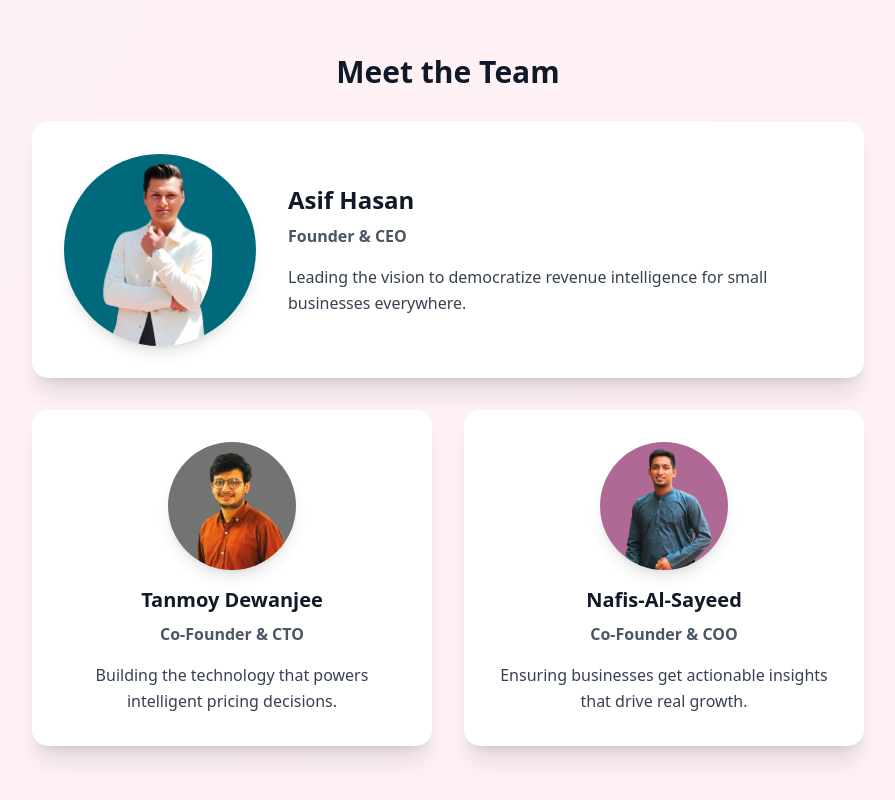
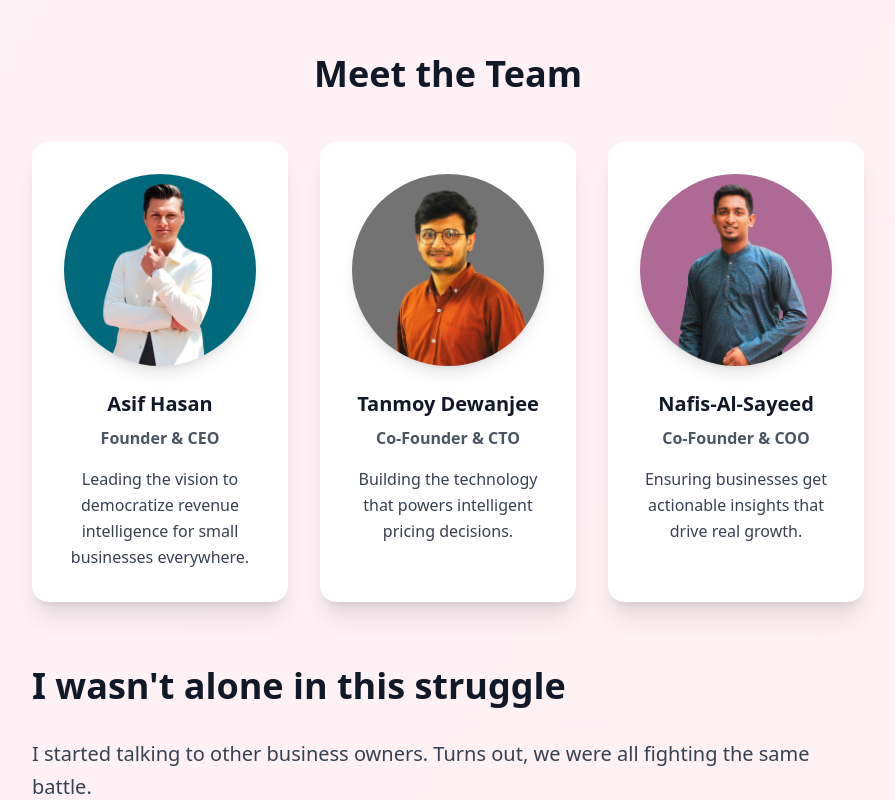
Before and after one commit to SadiSolo/Clouvie, a React (Vite) app: page /about in a window 1280 px wide. Shown: the part 1560-2360 px from the top of the page, without its empty margins (192-1087 px from the left). Built offline with nearby package versions, Linux system fonts and the light colour scheme.

Commit message:
joy updated ui of about seciton

```diff
--- a/src/pages/AboutUs.tsx
+++ b/src/pages/AboutUs.tsx
@@ -108,41 +108,37 @@ export default function AboutUs() {
 
           {/* Team Section */}
           <div className="mb-16">
-            <h2 className="text-3xl font-bold text-gray-900 mb-8 text-center">Meet the Team</h2>
+            <h2 className="text-4xl font-bold text-gray-900 mb-12 text-center">Meet the Team</h2>
 
-            {/* Founder */}
-            <div className="bg-white rounded-2xl shadow-xl p-8 mb-8">
-              <div className="flex flex-col md:flex-row items-center gap-8">
-                <img
-                  src="/Asif.png"
-                  alt="Asif Hasan"
-                  className="w-48 h-48 rounded-full object-cover flex-shrink-0 shadow-lg"
-                />
-                <div className="flex-1">
-                  <h3 className="text-2xl font-bold text-gray-900 mb-2">Asif Hasan</h3>
+            {/* All 3 Founders in a Row */}
+            <div className="grid md:grid-cols-3 gap-8">
+              {/* Founder */}
+              <div className="bg-white rounded-2xl shadow-xl p-8">
+                <div className="flex flex-col items-center text-center">
+                  <img
+                    src="/Asif.png"
+                    alt="Asif Hasan"
+                    className="w-48 h-48 rounded-full object-cover mb-6 shadow-lg"
+                  />
+                  <h3 className="text-xl font-bold text-gray-900 mb-2">Asif Hasan</h3>
                   <p className="text-gray-600 mb-4 font-semibold">Founder & CEO</p>
                   <p className="text-gray-700 leading-relaxed">
-                    {/* TODO: Add short description about Asif's background and role */}
                     Leading the vision to democratize revenue intelligence for small businesses everywhere.
                   </p>
                 </div>
               </div>
-            </div>
 
-            {/* Co-Founders Grid */}
-            <div className="grid md:grid-cols-2 gap-8">
               {/* Co-Founder 1 */}
               <div className="bg-white rounded-2xl shadow-xl p-8">
                 <div className="flex flex-col items-center text-center">
                   <img
                     src="/Tanmoy.png"
                     alt="Tanmoy Dewanjee"
-                    className="w-32 h-32 rounded-full object-cover mb-4 shadow-lg"
+                    className="w-48 h-48 rounded-full object-cover mb-6 shadow-lg"
                   />
                   <h3 className="text-xl font-bold text-gray-900 mb-2">Tanmoy Dewanjee</h3>
                   <p className="text-gray-600 mb-4 font-semibold">Co-Founder & CTO</p>
                   <p className="text-gray-700 leading-relaxed">
-                    {/* TODO: Add short description about Tanmoy's background and role */}
                     Building the technology that powers intelligent pricing decisions.
                   </p>
                 </div>
@@ -154,12 +150,11 @@ export default function AboutUs() {
                   <img
                     src="/Nafis.png"
                     alt="Nafis-Al-Sayeed"
-                    className="w-32 h-32 rounded-full object-cover mb-4 shadow-lg"
+                    className="w-48 h-48 rounded-full object-cover mb-6 shadow-lg"
                   />
                   <h3 className="text-xl font-bold text-gray-900 mb-2">Nafis-Al-Sayeed</h3>
                   <p className="text-gray-600 mb-4 font-semibold">Co-Founder & COO</p>
                   <p className="text-gray-700 leading-relaxed">
-                    {/* TODO: Add short description about Nafis's background and role */}
                     Ensuring businesses get actionable insights that drive real growth.
                   </p>
                 </div>
@@ -278,12 +273,17 @@ export default function AboutUs() {
               Try the Demo
               <ArrowRight className="w-5 h-5" />
             </button>
-            <a
-              href="/#waitlist"
-              className="px-8 py-4 bg-transparent border-2 border-white text-white rounded-xl font-bold text-lg hover:bg-white/10 transition-all inline-flex items-center justify-center"
+            <button
+              onClick={() => {
+                navigate('/');
+                setTimeout(() => {
+                  document.getElementById('waitlist')?.scrollIntoView({ behavior: 'smooth' });
+                }, 100);
+              }}
+              className="px-8 py-4 bg-transparent border-2 border-white text-white rounded-xl font-bold text-lg hover:bg-white/10 transition-all"
             >
               Join Waitlist
-            </a>
+            </button>
           </div>
 
           <div className="pt-12 border-t border-white/20">
```
